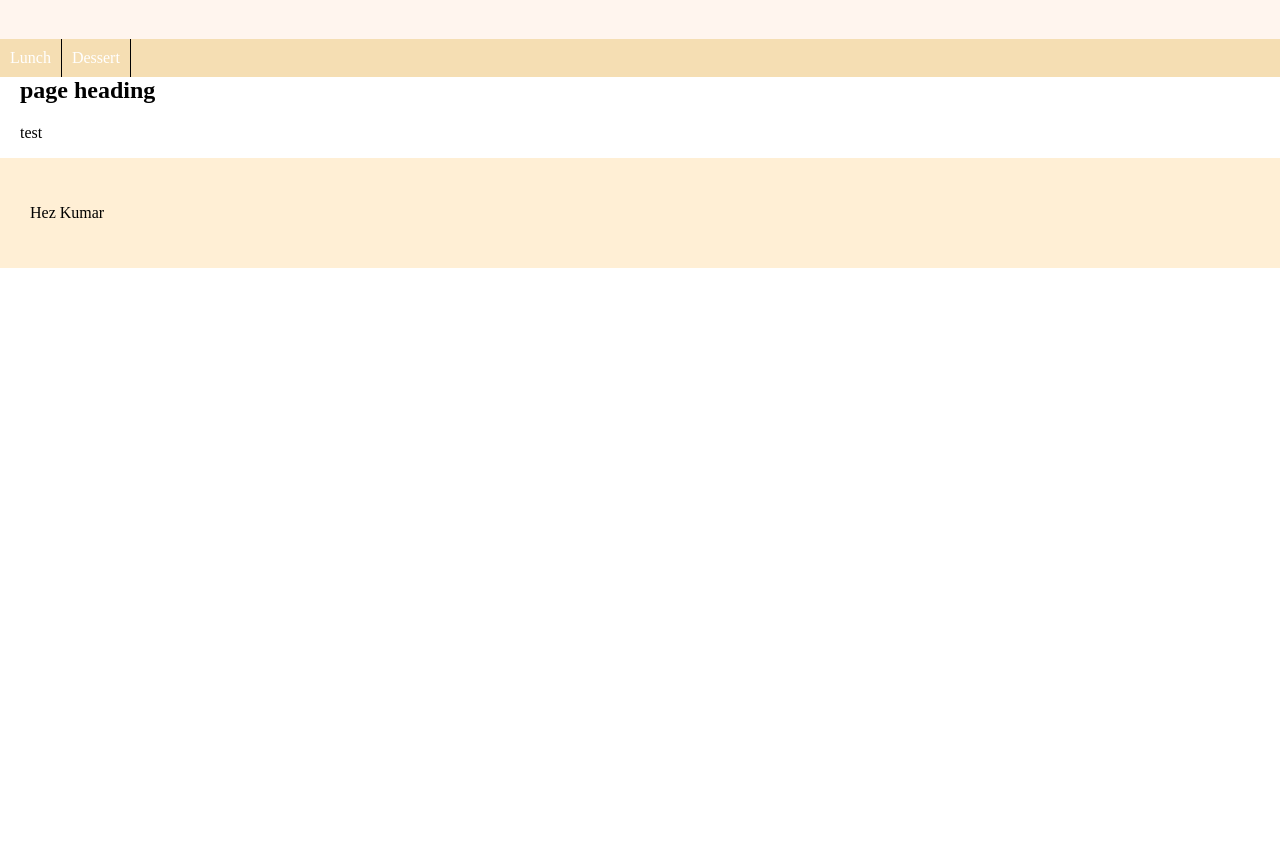
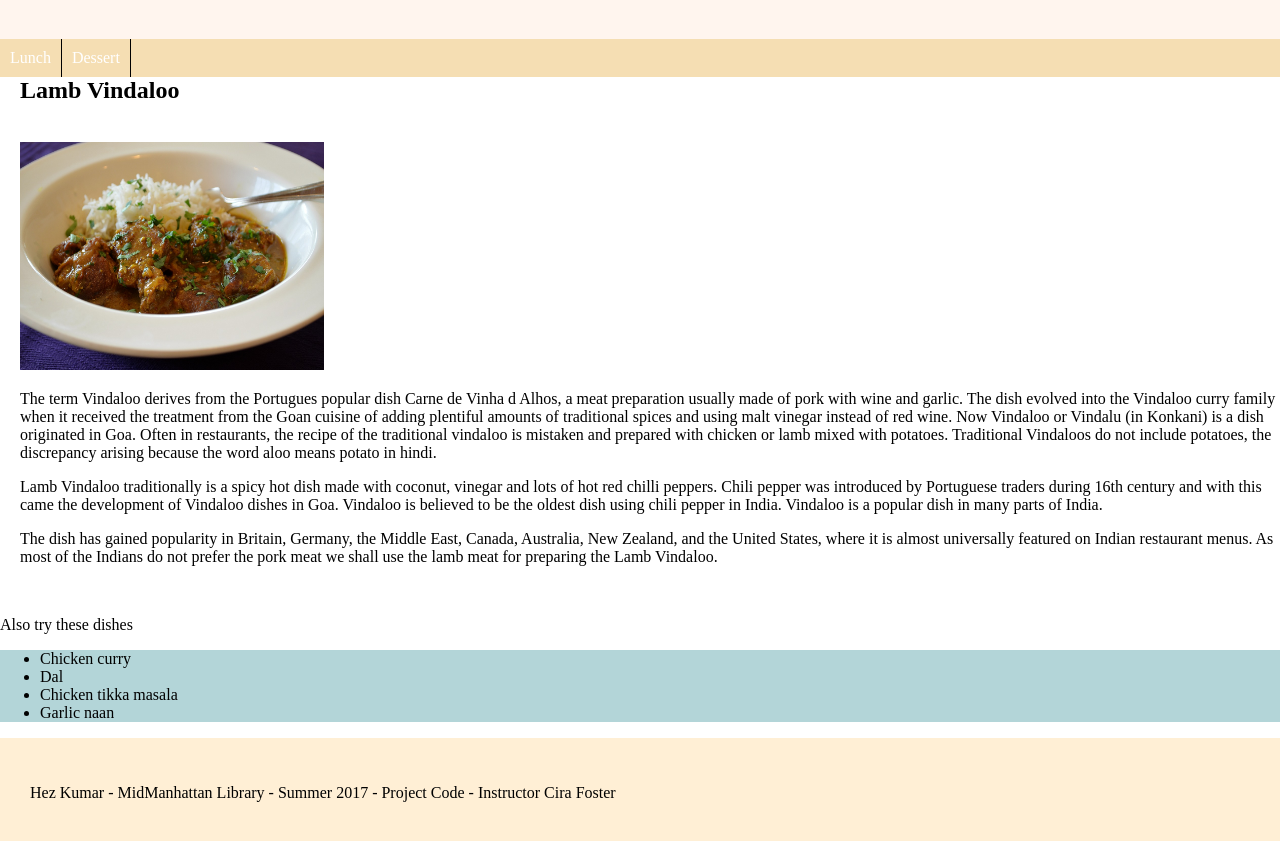
Before and after one commit to dialm4masala/indianfood, a plain HTML site: page lunch.html in a window 1280 px wide. Shown: the part 81-922 px from the top of the page. Before the commit the page ends 800 px from the top, so only its background shows below. Drawn offline with Linux system fonts and the light colour scheme.

Commit message:
added html to index

```diff
--- a/css/style.css
+++ b/css/style.css
@@ -13,6 +13,8 @@ html, body {
     background: #FFF5EE;
     padding: 20px;
 }
+
+/* --- Alotta navigation CSS code to get it to look like this ---*/
 
 #navigation {
     float: left;
@@ -46,3 +48,8 @@ html, body {
     padding: 30px;
     background-color: #FFEFD5;
 }
+
+
+.more_food {
+    background-color: #B3D5D8;
+}
--- a/lunch.html
+++ b/lunch.html
@@ -19,11 +19,25 @@
     </div>
 
     <div id="content">
-        <h2>page heading</h2>
-        <p>test</p>
+        <h2>Lamb Vindaloo</h2><br>
+        <img src="images/lambvindaloo.jpg" alt="Lamb Vindaloo" style="width:304px;height:228px;"><br>
+        <p>The term Vindaloo derives from the Portugues popular dish Carne de Vinha d Alhos, a meat preparation usually made of pork with wine and garlic. The dish evolved into the Vindaloo curry family when it received the treatment from the Goan cuisine of adding plentiful amounts of traditional spices and using malt vinegar instead of red wine. Now Vindaloo or Vindalu (in Konkani) is a dish originated in Goa. Often in restaurants, the recipe of the traditional vindaloo is mistaken and prepared with chicken or lamb mixed with potatoes. Traditional Vindaloos do not include potatoes, the discrepancy arising because the word aloo means potato in hindi.</p>
+
+<p>Lamb Vindaloo traditionally is a spicy hot dish made with coconut, vinegar and lots of hot red chilli peppers. Chili pepper was introduced by Portuguese traders during 16th century and with this came the development of Vindaloo dishes in Goa.  Vindaloo is believed to be the oldest dish using chili pepper in India. Vindaloo is a popular dish in many parts of India.</p>
+
+<p>The dish has gained popularity in Britain, Germany, the Middle East, Canada, Australia, New Zealand, and the United States, where it is almost universally featured on Indian restaurant menus. As most of the Indians do not prefer the pork meat we shall use the lamb meat for preparing the Lamb Vindaloo.</p><br>
     </div>
+
+    <p>Also try these dishes</p>
+        <ul class="more_food">
+            <li>Chicken curry</li>
+            <li>Dal</li>
+            <li>Chicken tikka masala</li>
+            <li>Garlic naan</li>
+        </ul>
+
     <div id="footer">
-    <p>Hez Kumar</p>
+        <p>Hez Kumar - MidManhattan Library - Summer 2017 - Project Code - Instructor Cira Foster</p>
     </div>
 </div>
 
```
Also changed, not shown: dessert.html (+15 -4 lines), index.html (+5 -3 lines), images/boondiladdu.jpg (added), images/gulabjamun.jpg (added), images/kadaprasad.jpg (added), images/lambvindaloo.jpg (added), images/payasam.jpg (added).
